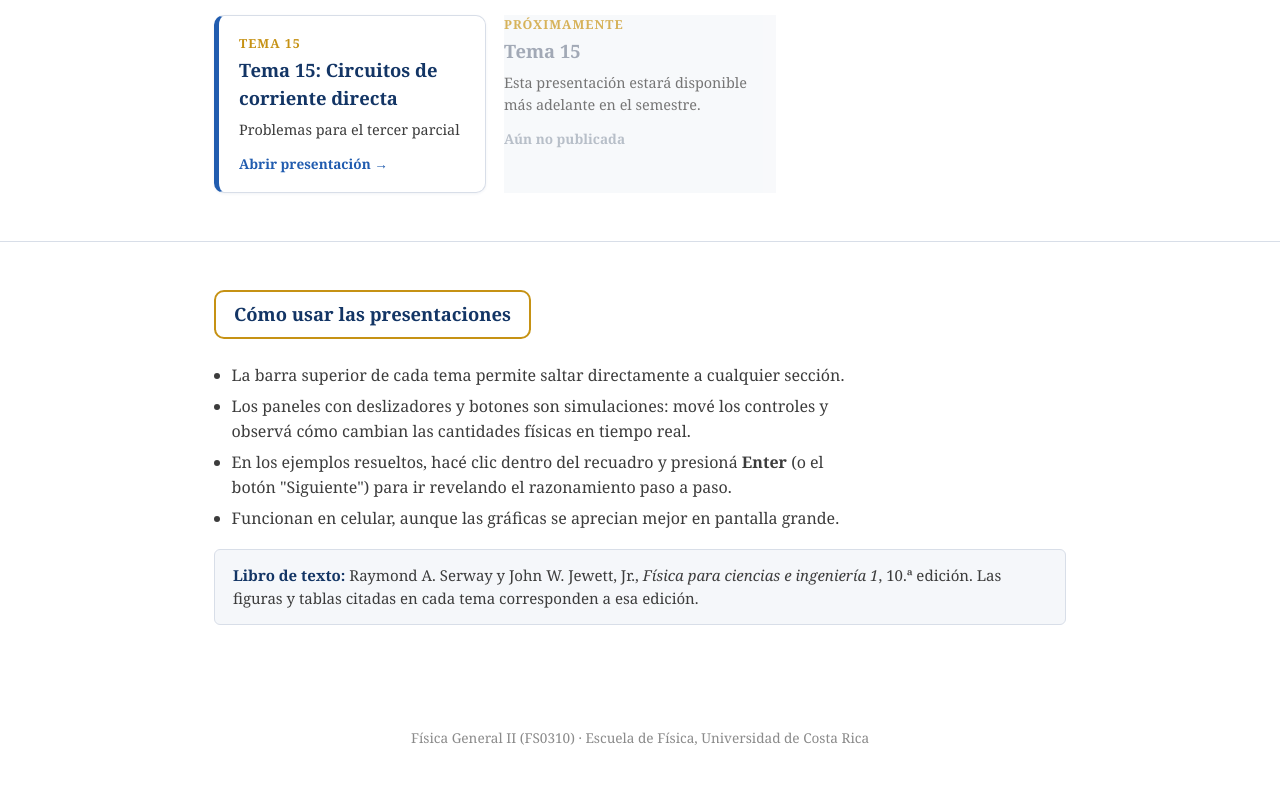
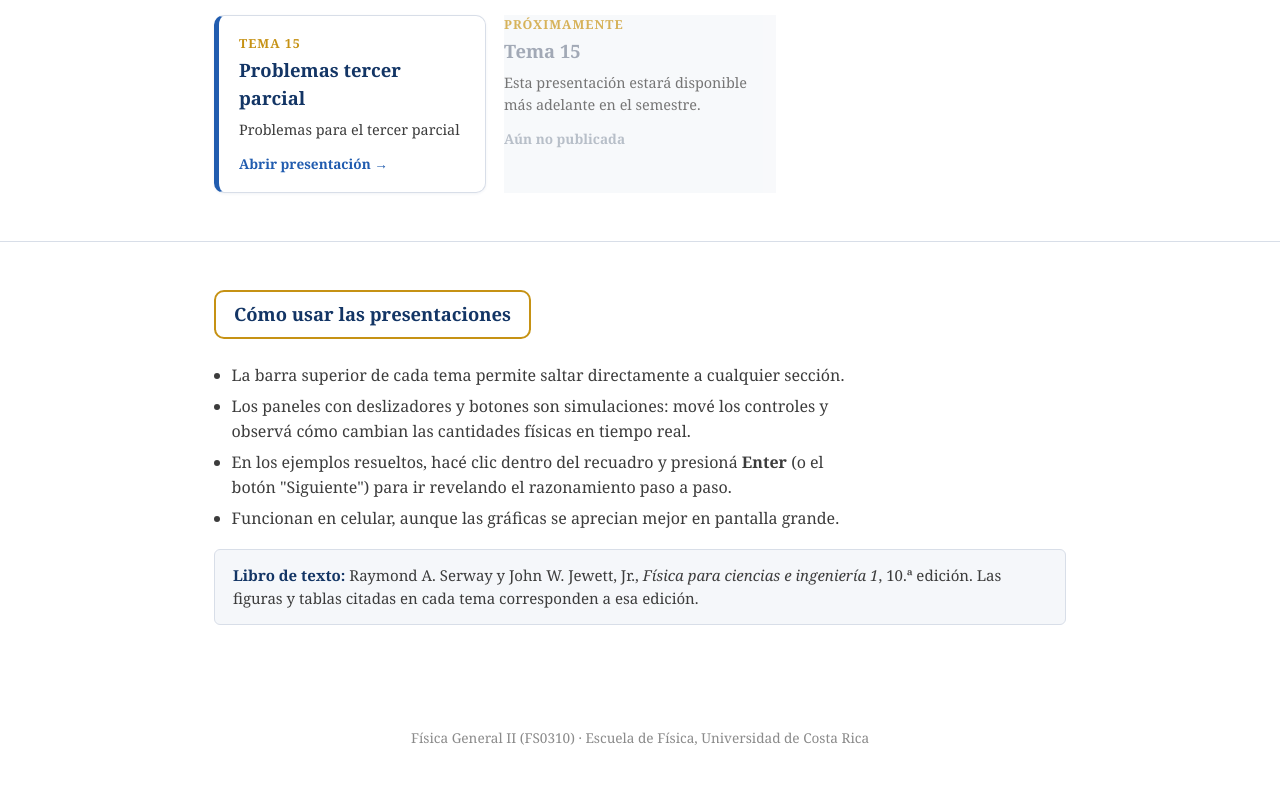
Before and after one commit to keylorac/Physics_II, a plain HTML site: page index.html in a window 1280 px wide. Shown: the part 2211-3019 px from the top of the page. Drawn offline with Linux system fonts and the light colour scheme.

Commit message:
Update index.html

```diff
--- a/index.html
+++ b/index.html
@@ -233,7 +233,7 @@ footer.doc-footer{padding:36px 24px 60px; text-align:center; color:#8a8a8a; font
 
       <a class="tema-card" href="Practica_Tercer_Parcial_FS0310.html">
         <div class="tema-num">Tema 15</div>
-        <div class="tema-nombre">Tema 15: Circuitos de corriente directa</div>
+        <div class="tema-nombre">Problemas tercer parcial</div>
         <p class="tema-desc">Problemas para el tercer parcial</p>
         <div class="tema-abrir">Abrir presentación →</div>
       </a>
```
